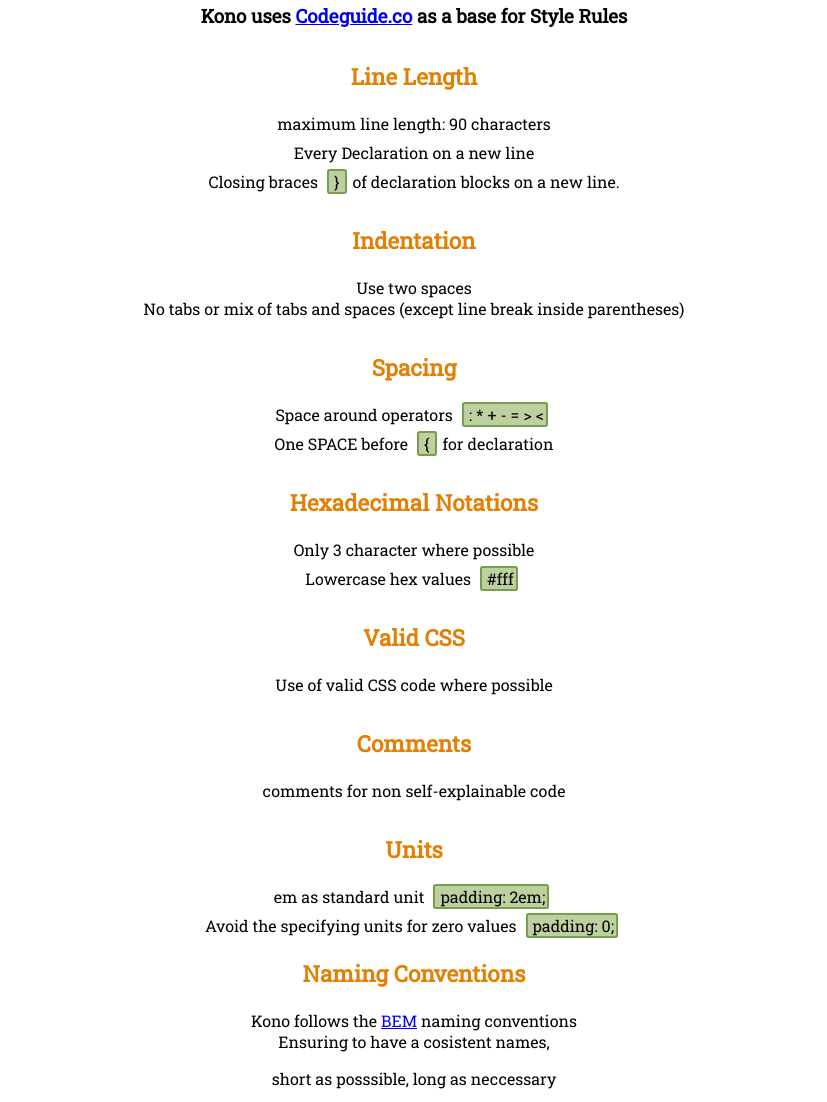
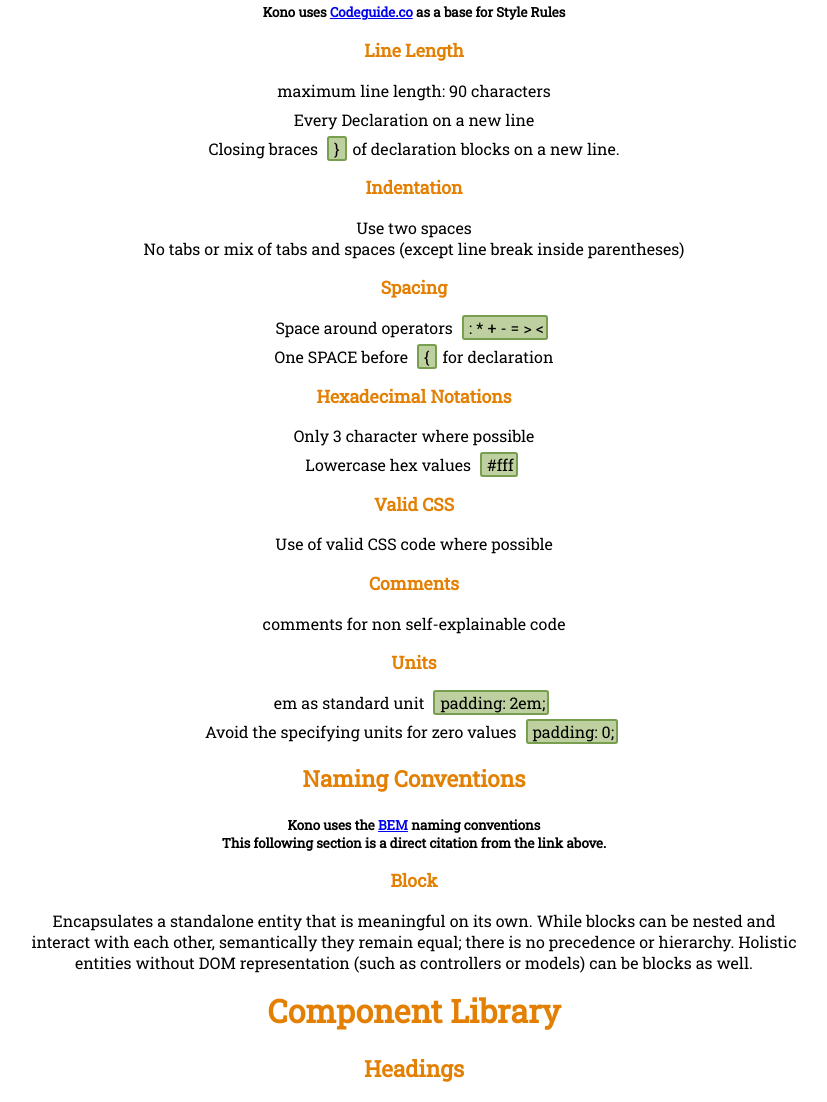
Before and after one commit to lukasseiwald/Styleguide, a website: page src/index.html in a window 1280 px wide. Shown: the part 2630-3732 px from the top of the page, without its empty margins (226-1053 px from the left). Drawn offline with Linux system fonts and the light colour scheme.

Commit message:
lukas changes

```diff
--- a/src/index.html
+++ b/src/index.html
@@ -150,10 +150,10 @@
           <div>
             <h2>Code Style Rules</h2>
 
-            <h3>Kono uses <a href="http://codeguide.co/#css">Codeguide.co</a> as a base for Style Rules</h3>
+            <h5>Kono uses <a href="http://codeguide.co/#css">Codeguide.co</a> as a base for Style Rules</h5>
 
 
-            <h2>Line Length</h2>
+            <h3>Line Length</h3>
             <p>
               maximum line length: 90 characters
             </p>
@@ -163,12 +163,12 @@
             <p>
               Closing braces <span class="cs-container-inline">  } </span> of declaration blocks on a new line.
             </p>
-            <h2>Indentation</h2>
+            <h3>Indentation</h3>
             <p>
               Use two spaces<br/>
               No tabs or mix of tabs and spaces (except line break inside parentheses)
             </p>
-            <h2>Spacing</h2>
+            <h3>Spacing</h3>
             <p>
               Space around operators
                <span class="cs-container-inline"> :   *   +   -   =   >   < </span>
@@ -176,22 +176,22 @@
             <p>
               One SPACE before <span class="cs-container-inline"> { </span> for declaration
             </p>
-            <h2>Hexadecimal Notations</h2>
+            <h3>Hexadecimal Notations</h3>
             <p>
               Only 3 character where possible
             </p>
             <p>
               Lowercase hex values <span class="cs-container-inline"> #fff </span>
             </p>
-            <h2>Valid CSS</h2>
+            <h3>Valid CSS</h3>
             <p>
               Use of valid CSS code where possible
             </p>
-            <h2>Comments</h2>
+            <h3>Comments</h3>
             <p>
               comments for non self-explainable code
             </p>
-            <h2>Units</h2>
+            <h3>Units</h3>
             <p>
               em as standard unit <span class="cs-container-inline"> padding: 2em; </span>
             </p>
@@ -205,17 +205,16 @@
       </section>
       <section id="naming-conventions">
           <h2>Naming Conventions</h2>
-          <p>
-            Kono follows the <a href="http://getbem.com/naming/">BEM</a> naming conventions <br/>
-            Ensuring to have a cosistent names,
-          </p>
-            <ul>
-
-              <li>
-                short as posssible, long as neccessary
-              </li>
-
-            </ul>
+          <h5>
+            Kono uses the <a href="http://getbem.com/naming/">BEM</a> naming conventions <br/>
+            This following section is a direct citation from the link above.
+          </h5>
+          <div>
+            <h3>Block</h3>
+            <p>
+              Encapsulates a standalone entity that is meaningful on its own. While blocks can be nested and interact with each other, semantically they remain equal; there is no precedence or hierarchy. Holistic entities without DOM representation (such as controllers or models) can be blocks as well.
+            </p>
+          </div>
       </section>
   </section>
 
--- a/src/style.css
+++ b/src/style.css
@@ -140,6 +140,12 @@
   text-align: center;
   color: #e38003;
   font-size: 1.4em;
+  margin: 1em 0;
+}
+h3{
+  text-align: center;
+  color: #e38003;
+  font-size: 1.1em;
   margin: 1em 0;
 }
 .color{
```
